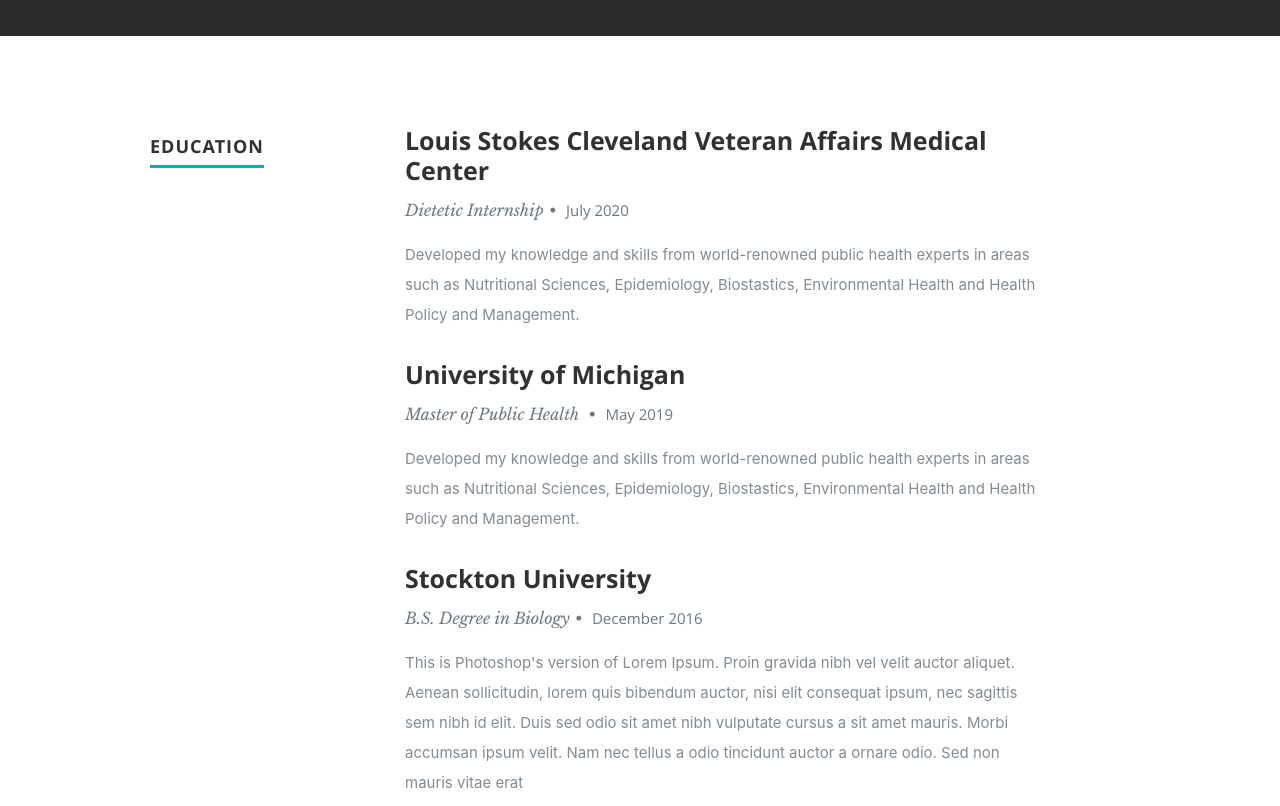
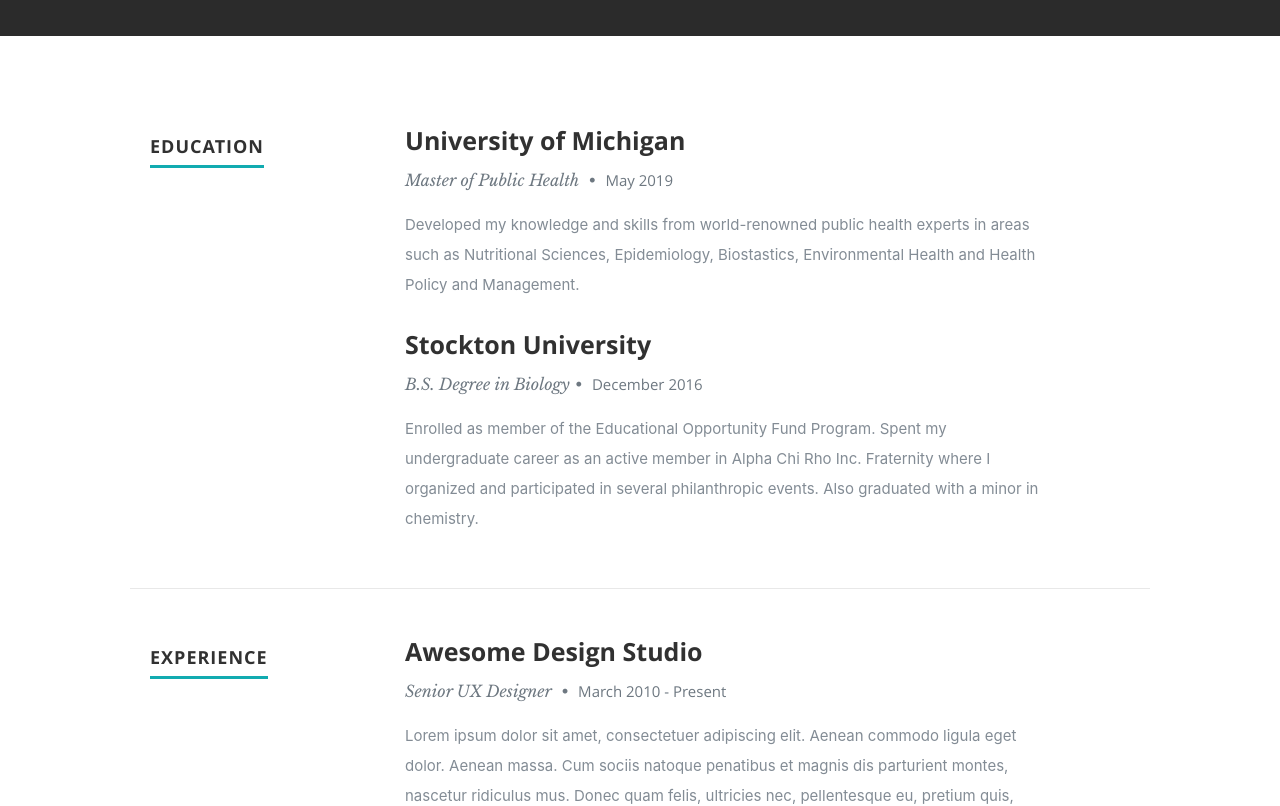
Before and after one commit to cristianordonez/resume, a React (Create React App) app: page / in a window 1280 px wide. Shown: the part 1340-2146 px from the top of the page. Built offline with nearby package versions, Linux system fonts and the light colour scheme.

Commit message:
changed resume file and added education parts

```diff
--- a/src/components/resume/resume.js
+++ b/src/components/resume/resume.js
@@ -16,15 +16,7 @@ export default class Resume extends Component {
               <h1><span>Education</span></h1>
             </div>
             <div className="nine columns main-col">
-              <div className="row item">
-                <div className="twelve columns">
-                  <h3>Louis Stokes Cleveland Veteran Affairs Medical Center</h3>
-                  <p className="info">Dietetic Internship<span>•</span> <em className="date">July 2020</em></p>
-                  <p>
-                 Developed my knowledge and skills from world-renowned public health experts in areas such as Nutritional Sciences, Epidemiology, Biostastics, Environmental Health and Health Policy and Management.
-                  </p>
-                </div>
-              </div> {/* item end */}
+
 
 
 
@@ -44,10 +36,7 @@ export default class Resume extends Component {
                   <h3>Stockton University</h3>
                   <p className="info">B.S. Degree in Biology<span>•</span> <em className="date">December 2016</em></p>
                   <p>
-                    This is Photoshop's version  of Lorem Ipsum. Proin gravida nibh vel velit auctor aliquet.
-                    Aenean sollicitudin, lorem quis bibendum auctor, nisi elit consequat ipsum, nec sagittis sem
-                    nibh id elit. Duis sed odio sit amet nibh vulputate cursus a sit amet mauris. Morbi accumsan
-                    ipsum velit. Nam nec tellus a odio tincidunt auctor a ornare odio. Sed non  mauris vitae erat
+                    Enrolled as member of the Educational Opportunity Fund Program. Spent my undergraduate career as an active member in Alpha Chi Rho Inc. Fraternity where I organized and participated in several philanthropic events. Also graduated with a minor in chemistry.
                   </p>
                 </div>
               </div> {/* item end */}
@@ -57,7 +46,7 @@ export default class Resume extends Component {
         ----------------------------------------------- */}
           <div className="row work">
             <div className="three columns header-col">
-              <h1><span>Work</span></h1>
+              <h1><span>Experience</span></h1>
             </div>
             <div className="nine columns main-col">
               <div className="row item">
```
Also changed, not shown: 1 other file (tests, documents, lock files or other folders).
